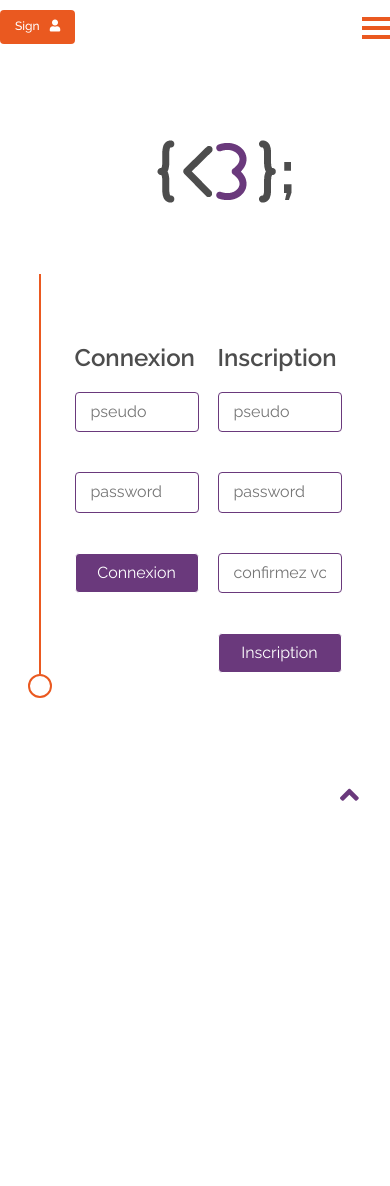
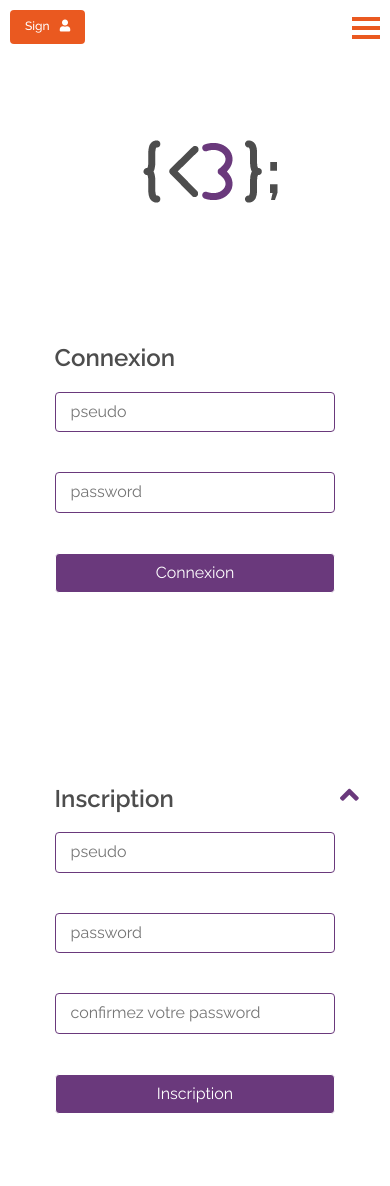
Before and after one commit to JulietteMotteu/weLoveLace, a PHP site: page /?session=inscriptionlogin in a window 390 px wide. Before the commit the page ends 801 px from the top, so only its background shows below. Run offline with PHP 8.4, Linux system fonts and the light colour scheme.

Commit message:
nouveautés finale!

```diff
--- a/style/stylejuju.css
+++ b/style/stylejuju.css
@@ -880,8 +880,7 @@ nav #ligneNav::before {
     position: relative;
     margin-left: auto;
     margin-right: auto;
-    left: 30px;
-    right: 0; }
+    left: 5%; }
 
   #headertop {
     margin: 0px; }
@@ -894,10 +893,9 @@ nav #ligneNav::before {
 
   .sign {
     position: absolute;
-    left: 0;
     top: 10px;
-    cursor: pointer;
-    left: 0; }
+    left: 10px;
+    cursor: pointer; }
 
   #headerTop #leftLinks a:nth-of-type(3) {
     margin-left: 0; }
@@ -912,7 +910,7 @@ nav #ligneNav::before {
 
   .burger {
     position: absolute;
-    right: 0;
+    right: 10px;
     top: 17px;
     display: inline-block;
     border: 0;
@@ -1029,4 +1027,17 @@ nav #ligneNav::before {
     font-size: 15px;
     font-weight: 600;
     color: #4d4d4d;
-    padding-left: 10px; } }
+    padding-left: 10px; }
+
+  #sign div {
+    border: none;
+    display: flex;
+    flex-direction: column; }
+    #sign div div {
+      width: 90%;
+      margin-left: auto;
+      margin-right: auto; }
+  #sign div::before {
+    display: none; } }
+
+/*# sourceMappingURL=stylejuju.css.map */
--- a/style/stylejuju.scss
+++ b/style/stylejuju.scss
@@ -1168,10 +1168,7 @@ nav {
     position: relative;
     margin-left: auto;
     margin-right: auto;
-    left: 30px;
-    right: 0;
-
-
+    left: 5%;
     }
 
     #headertop {
@@ -1187,26 +1184,20 @@ nav {
     }
 
     .sign {
-    position: absolute;
-    left: 0;
-    top: 10px;
+        position: absolute;
+        top: 10px;
+        left: 10px;
+        cursor: pointer;
+    }
 
-	cursor: pointer;
-    left: 0;
-
-
-
-
-
-    }
     #headerTop #leftLinks a:nth-of-type(3) {
     margin-left: 0 ;}
 
 
     #welcomePseudo {
-       position: absolute;
-       top: 50px;
-    left: 0;
+        position: absolute;
+        top: 50px;
+        left: 0;
 
     }
     #ligneNav {
@@ -1219,7 +1210,7 @@ $burger--thickness: 4px;
 .burger {
 	$width: 28px;
 	position: absolute;
-    right: 0;
+    right: 10px;
     top: 17px;
 	display: inline-block;
     border: 0;
@@ -1382,4 +1373,21 @@ li {
 
     }
 
+    #sign {
+        div {
+            border: none;
+            display: flex;
+            flex-direction: column;
+            div {
+                width: 90%;
+                margin-left: auto;
+                margin-right: auto;
+            }
+
+        }
+        div::before {
+            display: none;
+        }
     }
+
+}
```
Also changed, not shown: style/style.css (deleted, +0 -90 lines), 1 other file.
